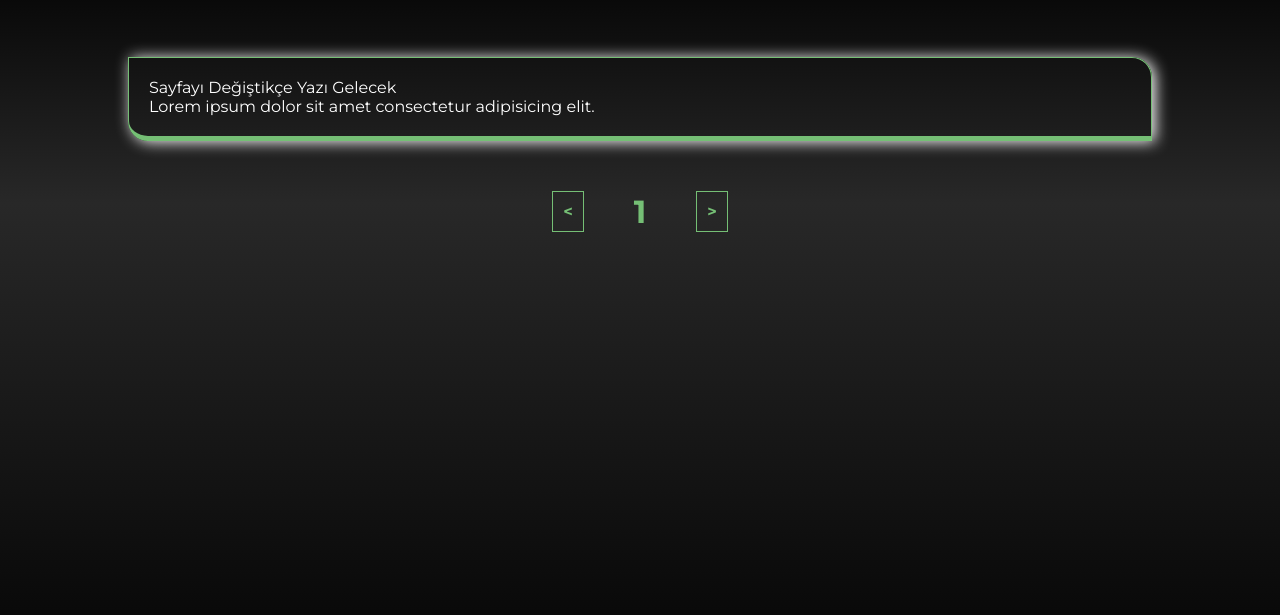
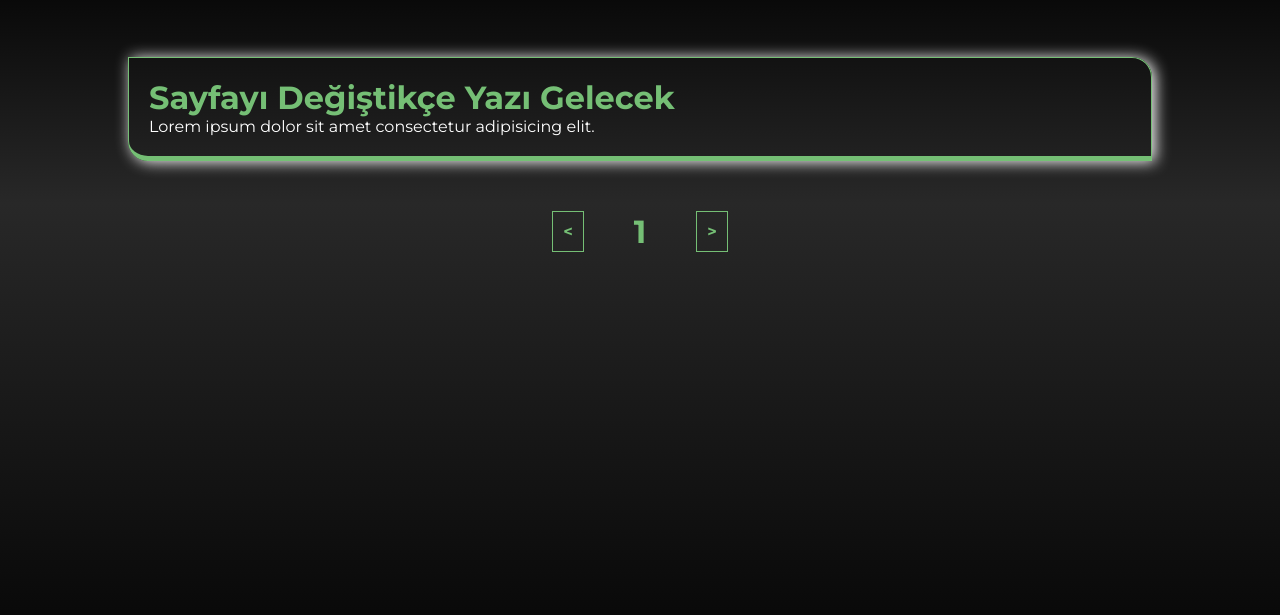
Before and after one commit to 567-art/ahmethocamuziksunum, a plain HTML site: page modern/index.html in a window 1280 px wide. Shown: the part 63-678 px from the top of the page. Drawn offline with Linux system fonts and the light colour scheme.

Commit message:
Update style.css

```diff
--- a/modern/style.css
+++ b/modern/style.css
@@ -80,7 +80,7 @@ header {
     color: #fff;
     border-bottom: 5px solid var(--green);
     box-shadow: 3px 1px 15px #fff;
-    p.baslik{
+    span.baslik{
         font-size: 2rem;
         color: var(--green);
         font-weight: bolder;
```
